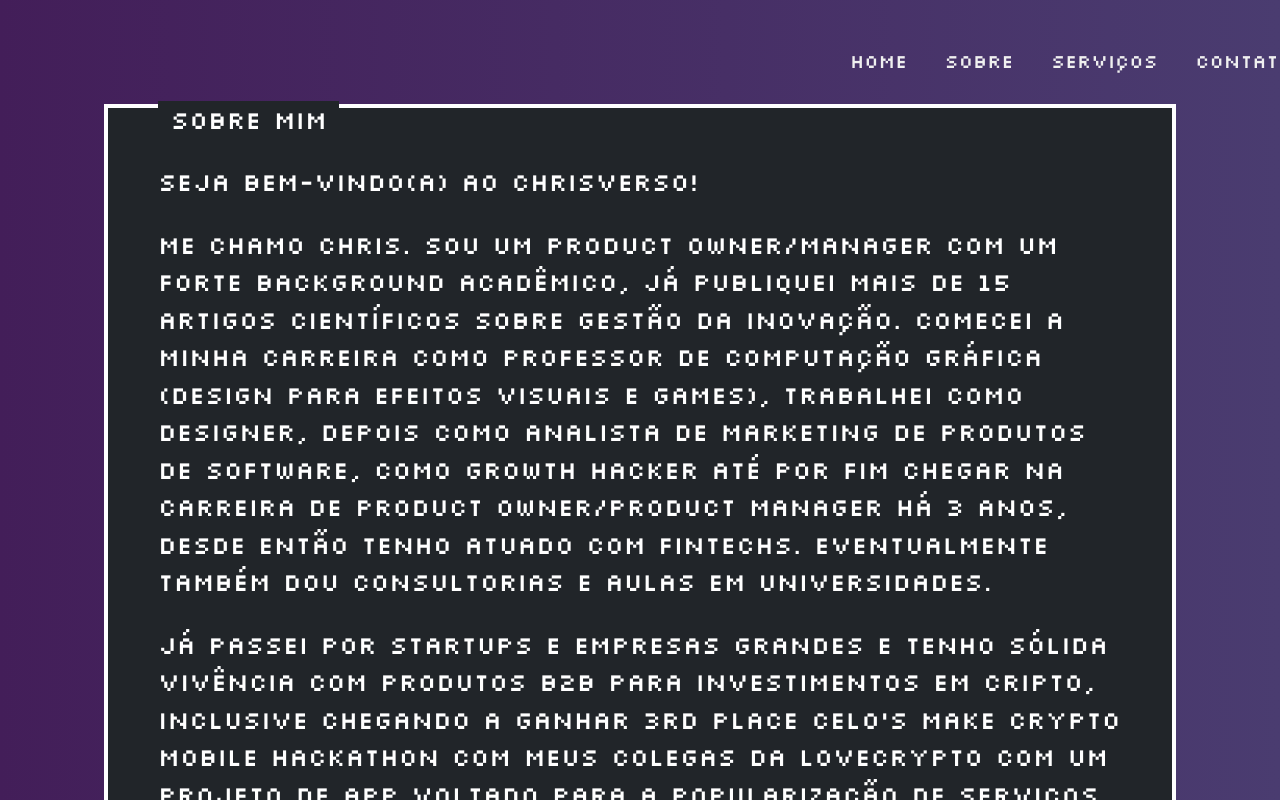
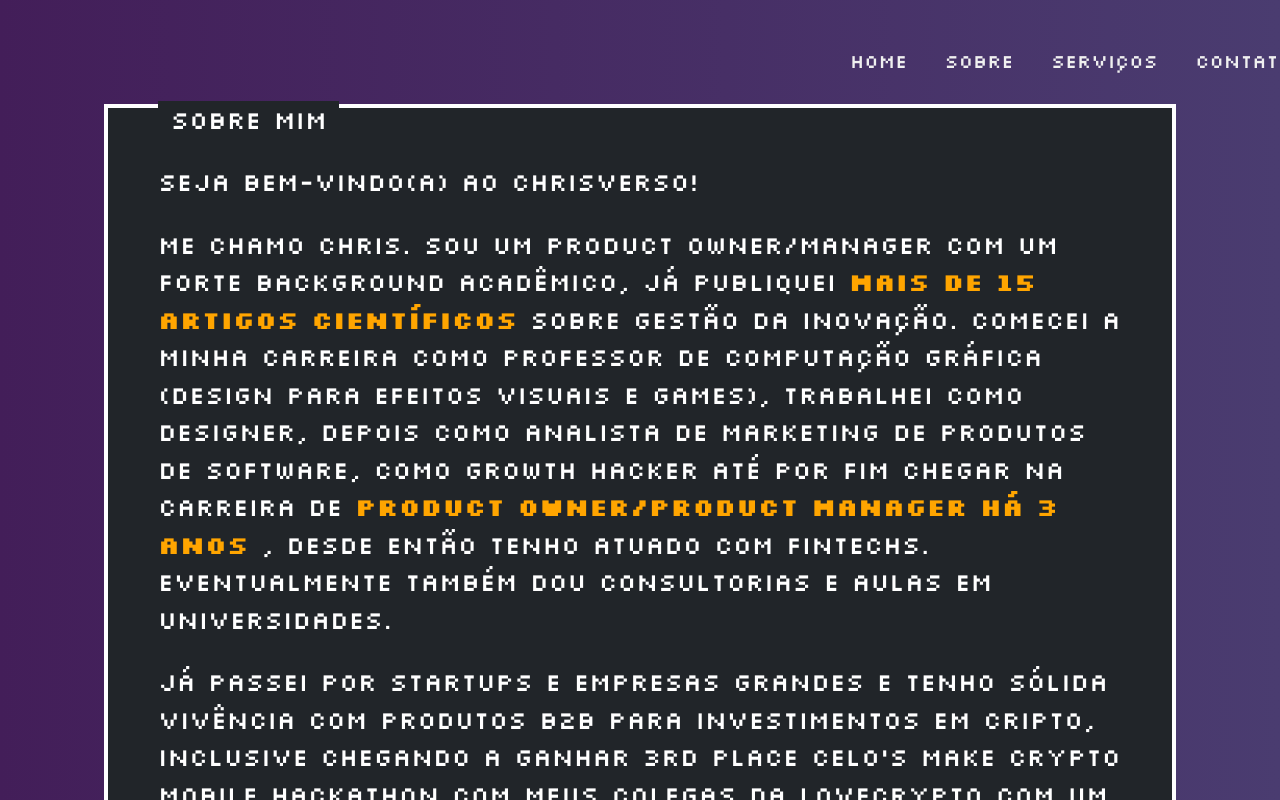
Before and after one commit to ChrisBerenguer/Portfolio, a plain HTML site: page sobre.html in a window 1280 px wide. Drawn offline with nearby package versions, Linux system fonts and the light colour scheme.

Commit message:
Add files via upload

```diff
--- a/sobre.html
+++ b/sobre.html
@@ -34,10 +34,11 @@
             <div class="nes-container is-dark with-title">
 
                 <p class="title">Sobre mim</p>
+                <div class="descritivo">
                 <p>seja bem-vindo(a) ao Chrisverso!
                     <p></p>
-                    <p>Me chamo Chris. Sou um Product Owner/Manager com um forte background acadêmico, já publiquei mais de 15 artigos científicos sobre Gestão da Inovação.
-                    comecei a minha carreira como professor de computação gráfica (design para efeitos visuais e games), trabalhei como designer, depois como analista de marketing de produtos de software, como growth hacker até por fim chegar na carreira de Product Owner/Product Manager há 3 anos, desde então tenho atuado com fintechs. Eventualmente também dou consultorias e aulas em universidades.
+                    <p>Me chamo Chris. Sou um Product Owner/Manager com um forte background acadêmico, já publiquei <strong>mais de 15 artigos científicos </strong>sobre Gestão da Inovação.
+                    comecei a minha carreira como professor de computação gráfica (design para efeitos visuais e games), trabalhei como designer, depois como analista de marketing de produtos de software, como growth hacker até por fim chegar na carreira de <strong>Product Owner/Product Manager há 3 anos </strong>, desde então tenho atuado com fintechs. Eventualmente também dou consultorias e aulas em universidades.
                     </p>
                     <p></p>
                     <p>Já passei por startups e empresas grandes e tenho sólida vivência com produtos B2B para investimentos em Cripto, inclusive chegando a ganhar 3rd Place Celo's Make Crypto Mobile Hackathon com meus colegas da Lovecrypto com um projeto de app voltado para a popularização de serviços de defi.</p>
@@ -52,7 +53,8 @@
 
 
 
-              </div>
+                </div>
+            </div>
 
 
     </body>
```
Also changed, not shown: servicos.html (+1 -1 lines).
